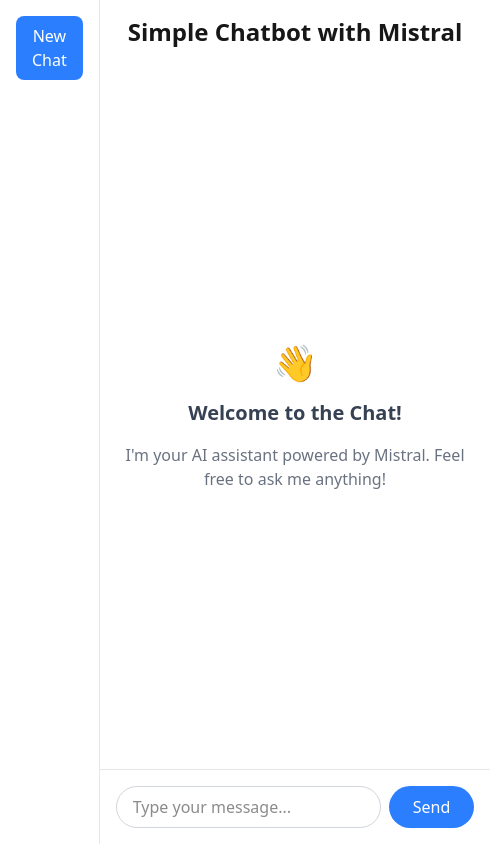
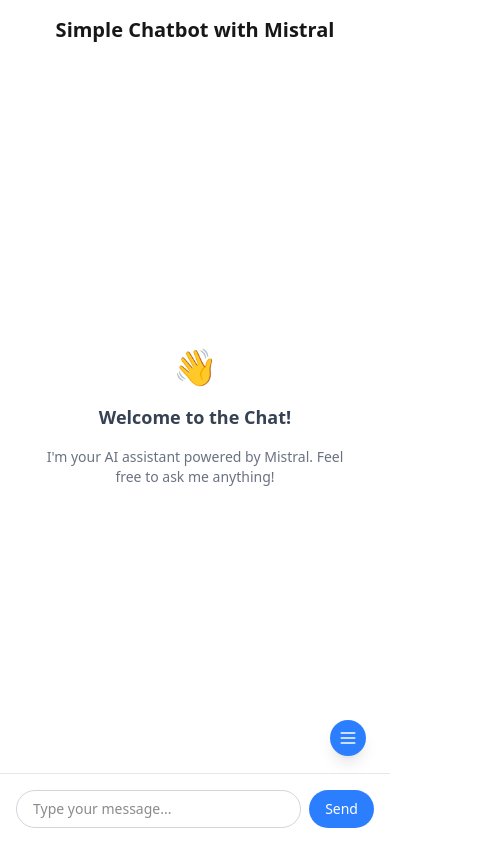
Before and after one commit to joshuanatanielnm/chat-bot, a Next.js app: page / in a window 390 px wide. Shown: the whole page, 490 px wide, since content can reach past the window. Built offline with nearby package versions, Linux system fonts and the light colour scheme.

Commit message:
feat: update mobile view

```diff
--- a/app/page.tsx
+++ b/app/page.tsx
@@ -2,10 +2,12 @@
 
 import { useConversations } from "@/hooks/useConversations";
 import { Message, useChat } from "@ai-sdk/react";
+import { Menu, X } from "lucide-react";
 import { useEffect, useCallback, useState } from "react";
 
 export default function Chat() {
   const [currentMessage, setCurrentMessage] = useState<Message[]>([]);
+  const [isSidebarOpen, setIsSidebarOpen] = useState(false);
 
   const {
     conversations,
@@ -66,10 +68,26 @@
 
   return (
     <div className="flex h-screen bg-white dark:bg-zinc-900">
+      {/* Mobile Menu Button */}
+      <button
+        onClick={() => setIsSidebarOpen(!isSidebarOpen)}
+        className="lg:hidden fixed bottom-22 right-6 z-50 p-2 rounded-full bg-blue-500 text-white shadow-lg hover:bg-blue-600 transition-colors"
+        aria-label="Toggle menu"
+      >
+        {isSidebarOpen ? <X size={20} /> : <Menu size={20} />}
+      </button>
+
       {/* Sidebar */}
-      <div className="w-64 border-r border-gray-200 dark:border-zinc-800 p-4 flex flex-col">
+      <div
+        className={`fixed lg:static inset-y-0 left-0 transform ${
+          isSidebarOpen ? "translate-x-0" : "-translate-x-full"
+        } lg:translate-x-0 transition-transform duration-200 ease-in-out w-64 border-r border-gray-200 dark:border-zinc-800 p-4 flex flex-col bg-white dark:bg-zinc-900 z-40`}
+      >
         <button
-          onClick={handleNewChat}
+          onClick={() => {
+            handleNewChat();
+            setIsSidebarOpen(false);
+          }}
           className="w-full mb-4 px-4 py-2 bg-blue-500 text-white rounded-lg hover:bg-blue-600 transition-colors"
         >
           New Chat
@@ -83,7 +101,10 @@
                   ? "bg-blue-100 dark:bg-blue-900"
                   : "hover:bg-gray-100 dark:hover:bg-zinc-800"
               }`}
-              onClick={() => setCurrentConversationId(conv.id)}
+              onClick={() => {
+                setCurrentConversationId(conv.id);
+                setIsSidebarOpen(false);
+              }}
             >
               <div className="flex justify-between items-center">
                 <span className="truncate text-sm">
@@ -108,19 +129,19 @@
       </div>
 
       {/* Main Chat Area */}
-      <div className="flex-1 flex flex-col">
-        <h3 className="text-2xl font-bold text-center py-4">
+      <div className="flex-1 flex flex-col w-full lg:w-auto">
+        <h3 className="text-xl lg:text-2xl font-bold text-center py-4">
           Simple Chatbot with Mistral
         </h3>
         <div className="flex-1 overflow-y-auto px-4 py-8 space-y-4">
           {messages.length === 0 ? (
             <div className="flex justify-center items-center h-full">
-              <div className="text-center space-y-4 max-w-md">
+              <div className="text-center space-y-4 max-w-md px-4">
                 <div className="text-4xl mb-4">👋</div>
-                <h2 className="text-xl font-semibold text-gray-700 dark:text-gray-300">
+                <h2 className="text-lg lg:text-xl font-semibold text-gray-700 dark:text-gray-300">
                   Welcome to the Chat!
                 </h2>
-                <p className="text-gray-500 dark:text-gray-400">
+                <p className="text-sm lg:text-base text-gray-500 dark:text-gray-400">
                   I&apos;m your AI assistant powered by Mistral. Feel free to
                   ask me anything!
                 </p>
@@ -135,7 +156,7 @@
                 }`}
               >
                 <div
-                  className={`max-w-[80%] rounded-2xl px-4 py-2 ${
+                  className={`max-w-[90%] lg:max-w-[80%] rounded-2xl px-3 lg:px-4 py-2 ${
                     message.role === "user"
                       ? "bg-blue-500 text-white rounded-br-none"
                       : "bg-gray-100 dark:bg-zinc-800 text-gray-900 dark:text-gray-100 rounded-bl-none"
@@ -147,7 +168,7 @@
                         return (
                           <div
                             key={`${message.id}-${i}`}
-                            className="whitespace-pre-wrap break-words overflow-wrap-anywhere"
+                            className="whitespace-pre-wrap break-words overflow-wrap-anywhere text-sm lg:text-base"
                           >
                             {part.text}
                           </div>
@@ -163,14 +184,14 @@
         <div className="border-t border-gray-200 dark:border-zinc-800 p-4">
           <form onSubmit={handleSubmit} className="flex gap-2">
             <input
-              className="flex-1 rounded-full border border-gray-300 dark:border-zinc-700 bg-white dark:bg-zinc-800 px-4 py-2 focus:outline-none focus:ring-2 focus:ring-blue-500 dark:focus:ring-blue-400 transition-all"
+              className="flex-1 rounded-full border border-gray-300 dark:border-zinc-700 bg-white dark:bg-zinc-800 px-4 py-2 text-sm lg:text-base focus:outline-none focus:ring-2 focus:ring-blue-500 dark:focus:ring-blue-400 transition-all"
               value={input}
               placeholder="Type your message..."
               onChange={handleInputChange}
             />
             <button
               type="submit"
-              className="rounded-full bg-blue-500 text-white px-6 py-2 hover:bg-blue-600 focus:outline-none focus:ring-2 focus:ring-blue-500 focus:ring-offset-2 transition-all"
+              className="rounded-full bg-blue-500 text-white px-4 lg:px-6 py-2 text-sm lg:text-base hover:bg-blue-600 focus:outline-none focus:ring-2 focus:ring-blue-500 focus:ring-offset-2 transition-all"
             >
               Send
             </button>
```
